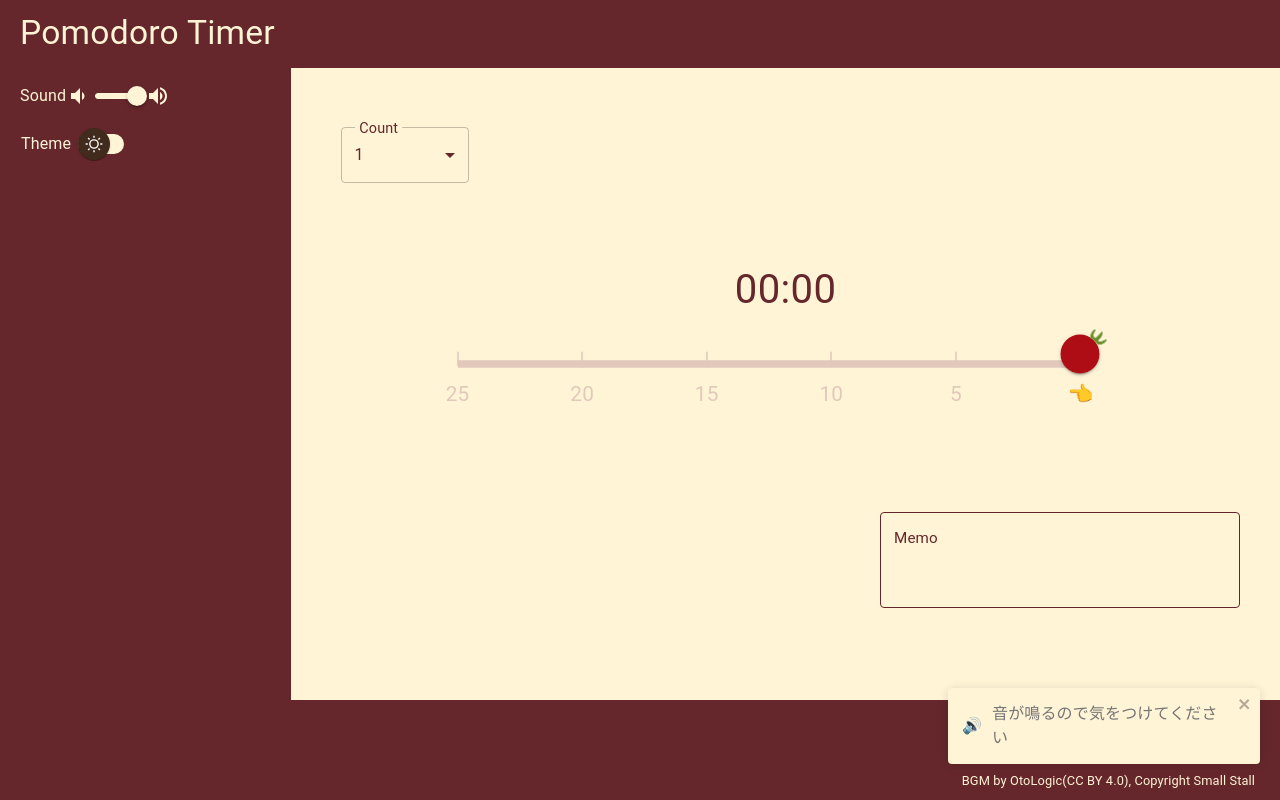
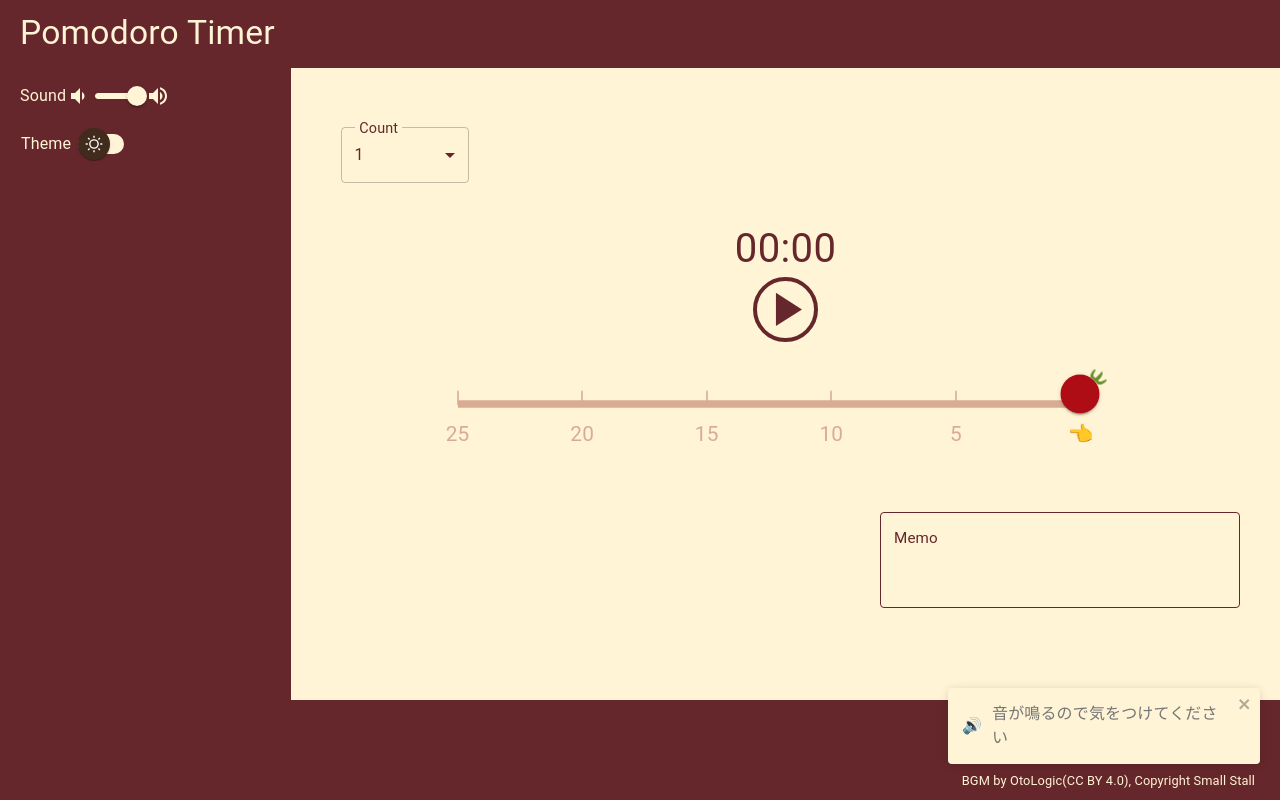
Before and after one commit to smallStall/tomato_timer, a Next.js app: page / in a window 1280 px wide. Built offline with nearby package versions, Linux system fonts and the light colour scheme.

Commit message:
プレイボタンとポーズボタンを追加

```diff
--- a/src/components/accessory/notify.ts
+++ b/src/accessories/notify.ts
@@ -75,7 +75,7 @@ export function makeNotifyMessage(count: number, maxCount: number, activity: Act
 }
 
 export const returnActivity = (activity: Activity, count: number, maxCount: number, status: string) => {
-  const countPerMax = maxCount === 1 ? "" : "(" + count + "/" + maxCount.toFixed() + ")"
+  const countPerMax = maxCount === 1 ? "" : "(" + (count + 1) + "/" + maxCount.toFixed() + ")"
   if (status === "STOPPED") {
     return "ポモドーロタイマー"
   }
--- /dev/null
+++ b/src/components/organisms/timerButtons.module.scss
@@ -0,0 +1,20 @@
+.root {
+  display: flex;
+  align-items: center;
+  justify-content: center;
+}
+
+@mixin basaeButton($color: black) {
+  font-size: 2.7em;
+  border: 0.07em solid;
+  border-radius: 50%;
+  color: $color;
+}
+
+.playButton{
+  @include basaeButton(var(--primary));
+}
+
+.pauseButton{
+  @include basaeButton(var(--pale));
+}
--- /dev/null
+++ b/src/components/organisms/timerButtons.tsx
@@ -0,0 +1,35 @@
+import React, { useEffect, useState } from "react";
+import { Timer, Status } from "../../types/intervalTimer";
+import styles from "./timerButtons.module.scss";
+import PlayArrowIcon from "@mui/icons-material/PlayArrow";
+import IconButton from "@mui/material/IconButton";
+import SvgIcon from "@mui/material/SvgIcon";
+
+type Props = {
+  isRunning: boolean;
+  timer: Timer;
+};
+
+const TimerButtons: React.VFC<Props> = ({ isRunning, timer }) => {
+  const getIcon = (isRunning: boolean) => {
+    return isRunning ? (
+      <SvgIcon className={styles.pauseButton}>
+        <rect x="8" y="6" width="2.5" height="12" />
+        <rect x="13.5" y="6" width="2.5" height="12" />
+      </SvgIcon>
+    ) : (
+      <PlayArrowIcon className={styles.playButton} />
+    );
+  };
+
+  return (
+    <div
+      className={styles.root}
+      onClick={() => (isRunning ? timer.pause() : timer.start())}
+    >
+      <IconButton>{getIcon(isRunning)}</IconButton>
+    </div>
+  );
+};
+
+export default TimerButtons;
--- a/src/components/organisms/tomatoSlider.module.scss
+++ b/src/components/organisms/tomatoSlider.module.scss
@@ -88,7 +88,7 @@
 .mark{
   height: 15px;
   width: 2px;
-  margin-top: -5px;
+  margin-top: -6px;
   color: var(--primary);
 }
 
--- a/src/components/organisms/tomatoSlider.tsx
+++ b/src/components/organisms/tomatoSlider.tsx
@@ -3,7 +3,7 @@ import React, { useState, useEffect } from "react";
 import { Slider } from "@mui/material";
 import { Timer } from "../../types/intervalTimer";
 import styles from "./tomatoSlider.module.scss";
-import { delay } from "../accessory/functions"
+import { delay } from "../../accessories/functions"
 
 const SLIDER_MARK_NUM = 5
 
@@ -16,7 +16,6 @@ function roundDigit(num: number, digit: number) {
     throw "An argument of roundDigit is not correct";
   }
 }
-
 
 function createSliderMarks(maxTime: number, round: number, status: string) {
   type SliderLabel = { value: number; label: string };
@@ -41,6 +40,7 @@ type Props = {
   secondsLeft: number;
   status: string;
   timer: Timer;
+  isRunning: boolean
 };
 
 const TomatoSlider: React.VFC<Props> = ({
@@ -48,10 +48,14 @@ const TomatoSlider: React.VFC<Props> = ({
   secondsLeft,
   status,
   timer,
+  isRunning,
 }) => {
   const [sliderVal, setSliderVal] = useState(-secondsLeft / 60);
   const [pausedVal, setPausedVal] = useState(0);
   useEffect(() => {
+    if(!isRunning){
+      return;
+    }
     if (secondsLeft < 0.5) {
       setSliderVal(0);
     } else {
@@ -59,7 +63,7 @@ const TomatoSlider: React.VFC<Props> = ({
       const tomato = Math.round(secondsLeft) % 2 === 0 ? "running1" : "running2";
       document.documentElement.setAttribute("animation", tomato);
     }
-  }, [secondsLeft]);
+  }, [secondsLeft, isRunning]);
   const onChangeSlider = (event: any, value: number | number[]) => {
     if (status !== "RUNNING" && "number" === typeof value) {
       if (value <= 0) {
--- a/src/components/templates/timer.tsx
+++ b/src/components/templates/timer.tsx
@@ -8,6 +8,7 @@ import Digit from "../molecules/digit";
 import styles from "./timer.module.scss";
 import { ToastContainer, Zoom } from "react-toastify";
 import { useWindowFocused } from "../../hooks/useWindowFocused";
+import TimerButtons from  "../organisms/timerButtons";
 import "react-toastify/dist/ReactToastify.css";
 import {
   notifyMe,
@@ -15,7 +16,7 @@ import {
   returnActivity,
   returnFavicon,
   toastTomato,
-} from "../accessory/notify";
+} from "../../accessories/notify";
 
 type Props = {
   workTime: number;
@@ -28,7 +29,7 @@ const TIMER_DELAY_TIME = 3;
 const Timer: React.VFC<Props> = ({ workTime, restTime, maxCount }) => {
   const { volume } = useContext(VolumeContext);
   const INTERVAL = 1;
-  const { timer, displayTime, state } = useIntervalTimer(
+  const { timer, displayTime, state, isRunning } = useIntervalTimer(
     workTime,
     restTime,
     INTERVAL,
@@ -92,6 +93,10 @@ const Timer: React.VFC<Props> = ({ workTime, restTime, maxCount }) => {
           seconds={digitalTime}
           key={state.activity + digitalTime.toString()}
         />
+        <TimerButtons
+          timer={timer}
+          isRunning={isRunning}
+         />
         <TomatoSlider
           maxTime={
             state.activity === "Work" || state.activity === "None"
@@ -101,6 +106,7 @@ const Timer: React.VFC<Props> = ({ workTime, restTime, maxCount }) => {
           secondsLeft={displayTime}
           status={state.status}
           timer={timer}
+          isRunning={isRunning}
           key={state.activity + "-slider"}
         />
       </div>
--- a/src/hooks/useIntervalTimer.ts
+++ b/src/hooks/useIntervalTimer.ts
@@ -30,7 +30,7 @@ export const useIntervalTimer = (
     workTime: workTime,
     restTime: restTime,
     maxTime: 0,
-    displayTime: 0,
+    displayTime: 0
   });
   const { status, leftTime, endTime } = state;
   const soundRef = useRef<Howl>();
@@ -112,5 +112,5 @@ export const useIntervalTimer = (
   }
     // eslint-disable-next-line react-hooks/exhaustive-deps
     , [leftTime, status]);
-  return { timer: { start, stop, pause, resume, jump, retry, add }, displayTime: state.displayTime, state: state }
+  return { timer: { start, stop, pause, resume, jump, retry, add }, displayTime: state.displayTime, state: state, isRunning: status === "RUNNING" || status === "RESUME" }
 }
--- a/src/pages/_app.scss
+++ b/src/pages/_app.scss
@@ -8,7 +8,7 @@
   --footer-header: #65272b;
   --deep: #412b1c;
   --theme: #412b1c;
-  --pale: #e2c8bb;
+  --pale: #daab94;
   --tomato: url('/27_tomato_rev.png');
   --animation: paused;
 }
@@ -22,7 +22,7 @@ html[isDark='false'] {
   --footer-header: #65272b;
   --deep: #412b1c;
   --theme: #412b1c;
-  --pale: #e2c8bb;
+  --pale: #daab94;
 }
 
 html[isDark='true'] {
@@ -34,7 +34,7 @@ html[isDark='true'] {
   --footer-header: #552525;
   --deep: #412b1c;
   --theme: #412b1c;
-  --pale: #e2c8bb;
+  --pale: #daab94;
 }
 
 html[animation='running1']{
--- a/src/types/intervalTimer.ts
+++ b/src/types/intervalTimer.ts
@@ -35,6 +35,7 @@ export type UseIntervalTimerReturn = {
   timer: Timer;
   displayTime: number;
   state: State;
+  isRunning: boolean;
 }
 
 export type UseIntervalTimerProps = {
```
Also changed, not shown: src/components/organisms/timerButton.tsx (deleted, +0 -14 lines), public/27_tomato.png, src/accessories/functions.ts (renamed from src/components/accessory/functions.ts).
